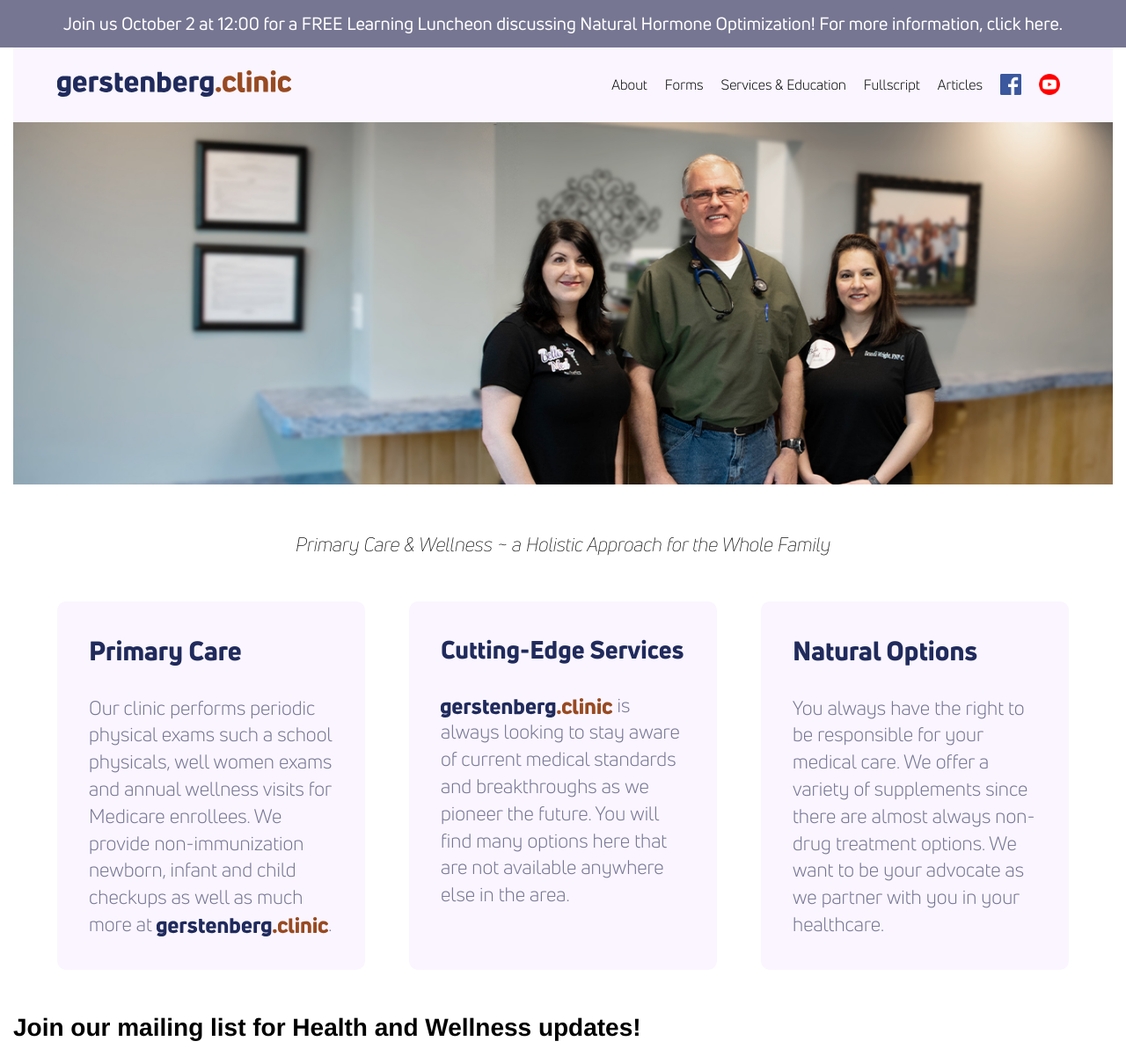
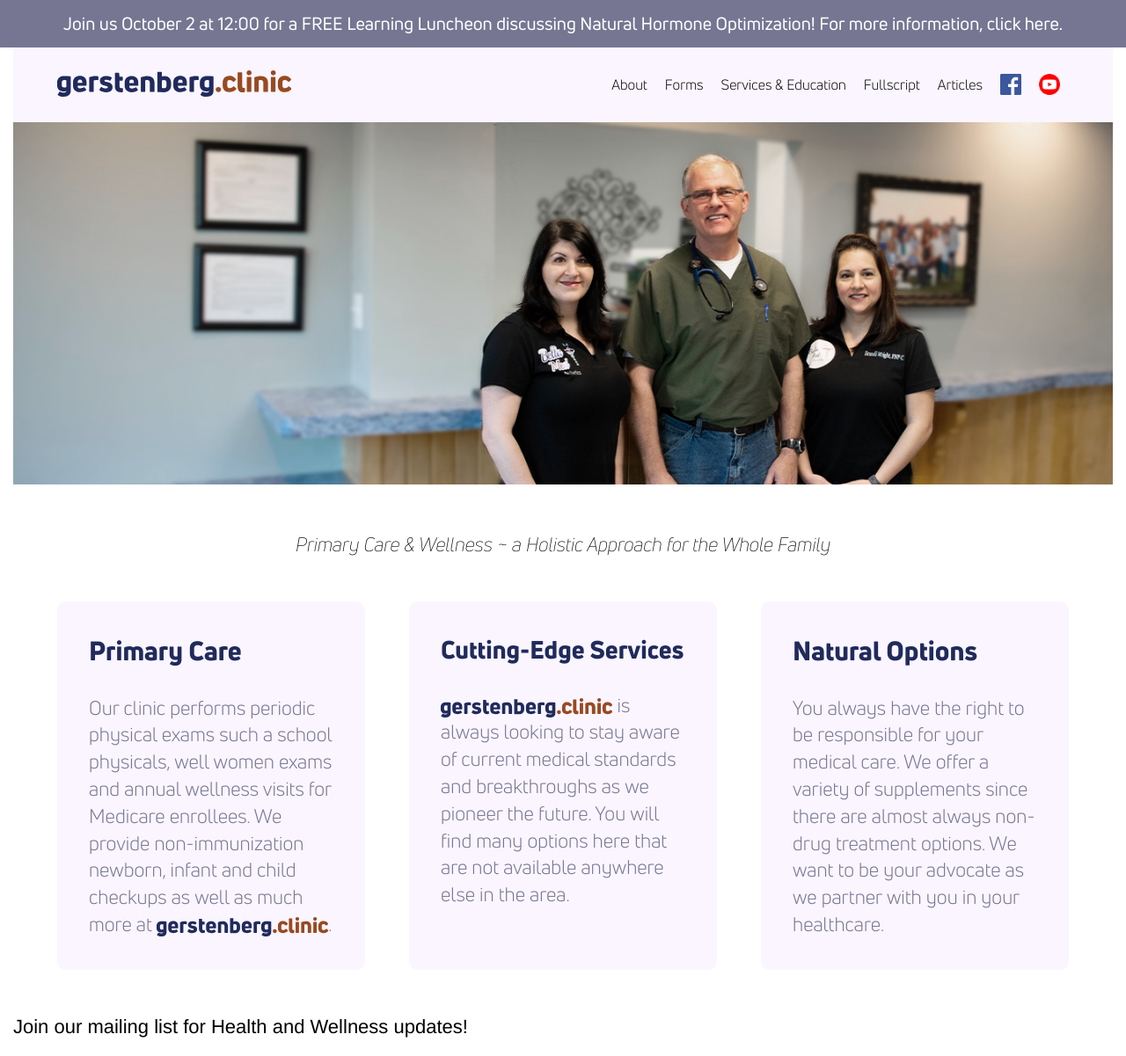
Before and after one commit to theneverwoods/gerstenberg.clinic, a Jekyll site: the page built from index.html, in a window 1280 px wide. Shown: the top 1201 px of the page at 88% size. Built offline with Jekyll 4.4.1, drawn with Linux system fonts in a browser that asks for light colours; comment, search, counter and statistics services are not loaded.

Commit message:
Update index.html

```diff
--- a/index.html
+++ b/index.html
@@ -24,7 +24,7 @@ stylesheet: home
 <!-- Begin Mailchimp Signup Form -->
 <link href="//cdn-images.mailchimp.com/embedcode/horizontal-slim-10_7.css" rel="stylesheet" type="text/css">
 <style type="text/css">
-	.mc_embed_signup{background:#fff; clear:left; font:14px Helvetica,Arial,sans-serif; width:100%;}
+	.mc_embed_signup{background:#fff; clear:center; font:14px Helvetica,Arial,sans-serif; width:100%;}
 	/* Add your own Mailchimp form style overrides in your site stylesheet or in this style block.
 	   We recommend moving this block and the preceding CSS link to the HEAD of your HTML file. */
 </style>
@@ -32,7 +32,7 @@ stylesheet: home
 
 <div class="mc_embed_signup" display="flex">
     <div>
-    <h1>Join our mailing list for Health and Wellness updates!</h1>
+    <h3>Join our mailing list for Health and Wellness updates!</h3>
     </div>
 <form action="https://clinic.us18.list-manage.com/subscribe/post?u=3bdf416b29288fcc89abfd51c&amp;id=7ebbff7022" method="post" id="mc-embedded-subscribe-form" name="mc-embedded-subscribe-form" class="validate" target="_blank" novalidate>
     <div id="mc_embed_signup_scroll">
```
